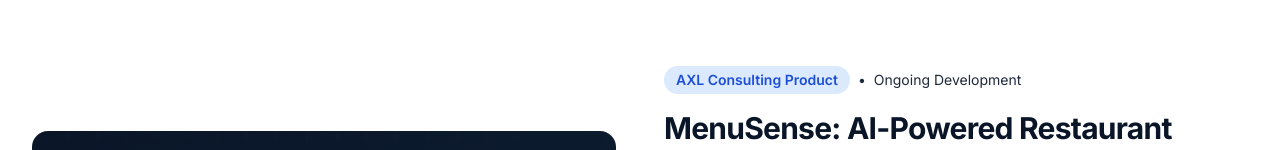
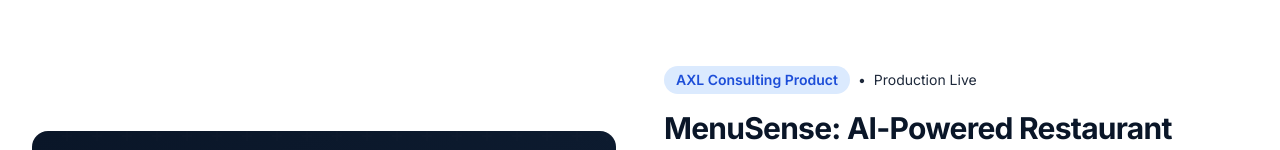
Before and after one commit to chetlursuneil-prog/AXLConsulting, a Next.js app: page /case-studies in a window 1280 px wide. Shown: the part 521-671 px from the top of the page. Built offline with nearby package versions, Linux system fonts and the light colour scheme.

Commit message:
fix(case-studies): set MenuSense status to 'Production Live'

```diff
--- a/src/data/case-studies.ts
+++ b/src/data/case-studies.ts
@@ -70,7 +70,7 @@
     client: 'MenuSense',
     clientType: 'AXL Consulting Product',
     industry: 'Hospitality & Food Service',
-    duration: 'Ongoing Development',
+    duration: 'Production Live',
     tagline: 'No-code AI platform transforming restaurant menu management and profitability',
     summary: 'MenuSense is a proprietary AXL Consulting product—a fully AI-driven, no-code platform that revolutionizes how restaurants manage menus, optimize costs, and drive profitability. By combining machine learning with intuitive design, MenuSense enables restaurant operators to make data-driven decisions without technical expertise.',
     heroImage: '/images/case-studies/menusense.jpg',
```
